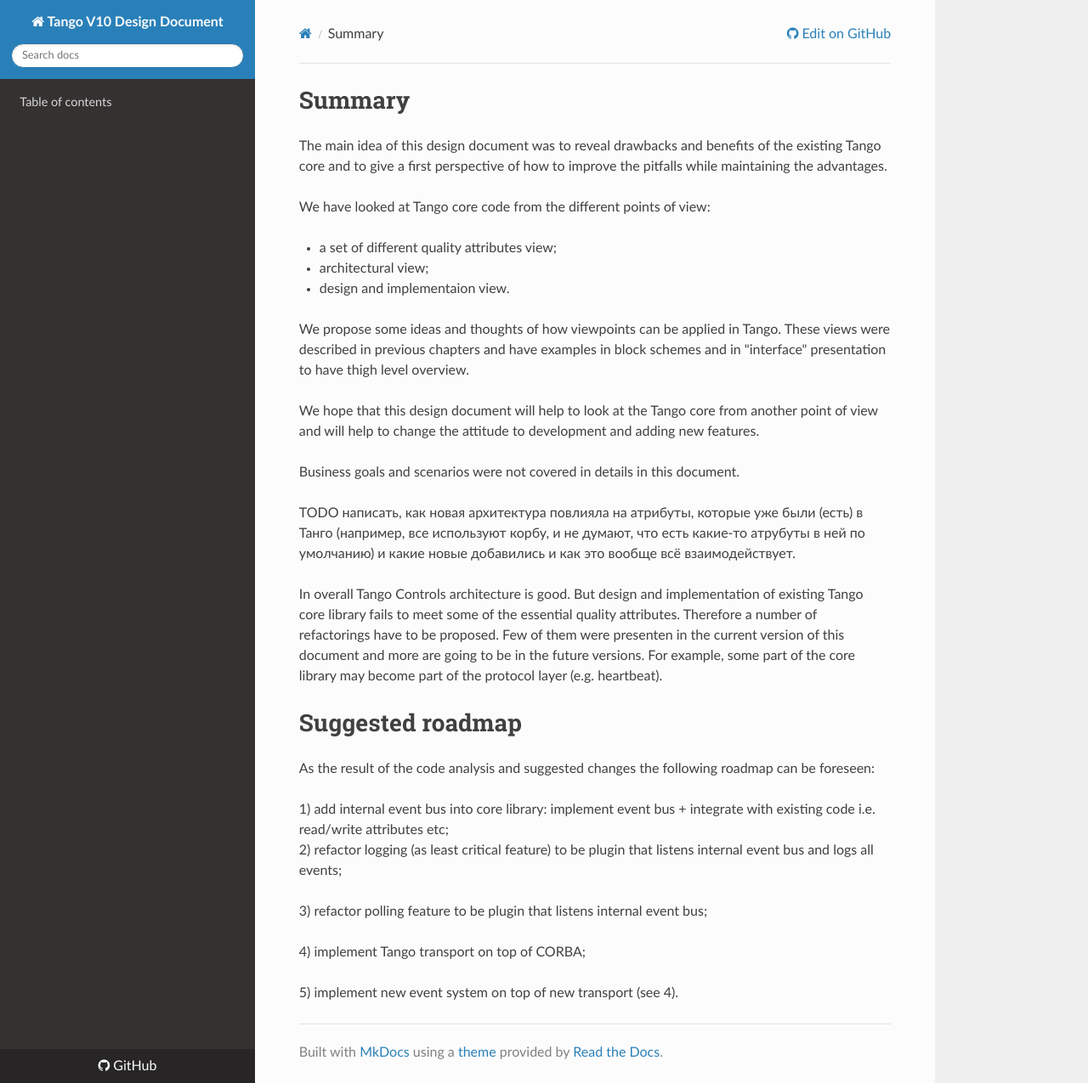
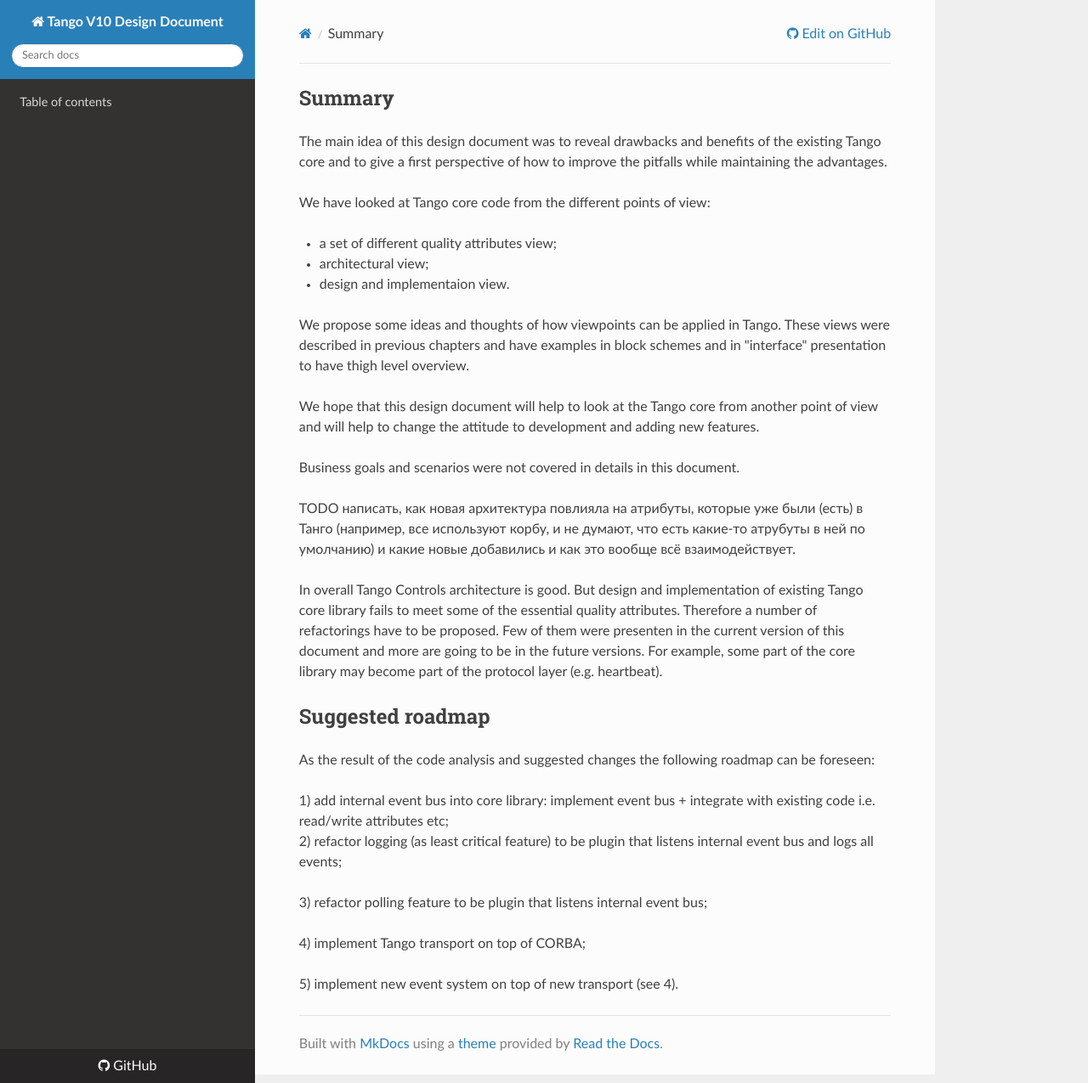
Before and after one commit to Ingvord/tango-v10-design-doc, an MkDocs documentation site: the page built from docs/summary.md, in a window 1280 px wide and 1275 px high. Shown: the whole window at 85% size. Built offline with MkDocs 1.6.1, drawn with Linux system fonts in a browser that asks for light colours; nearby versions of some CDN libraries.

```diff
--- a/docs/summary.md
+++ b/docs/summary.md
@@ -1,4 +1,4 @@
-# Summary
+## Summary
 
 The main idea of this design document was to reveal drawbacks and benefits of the existing Tango core and to give
 a first perspective of how to improve the pitfalls while maintaining the advantages.
@@ -21,7 +21,7 @@ TODO написать, как новая архитектура повлияла
 
 In overall Tango Controls architecture is good. But design and implementation of existing Tango core library fails to meet some of the essential quality attributes. Therefore a number of refactorings have to be proposed. Few of them were presenten in the current version of this document and more are going to be in the future versions. For example, some part of the core library may become part of the protocol layer (e.g. heartbeat).
 
-# Suggested roadmap
+## Suggested roadmap
 
 As the result of the code analysis and suggested changes the following roadmap can be foreseen:
 
```
